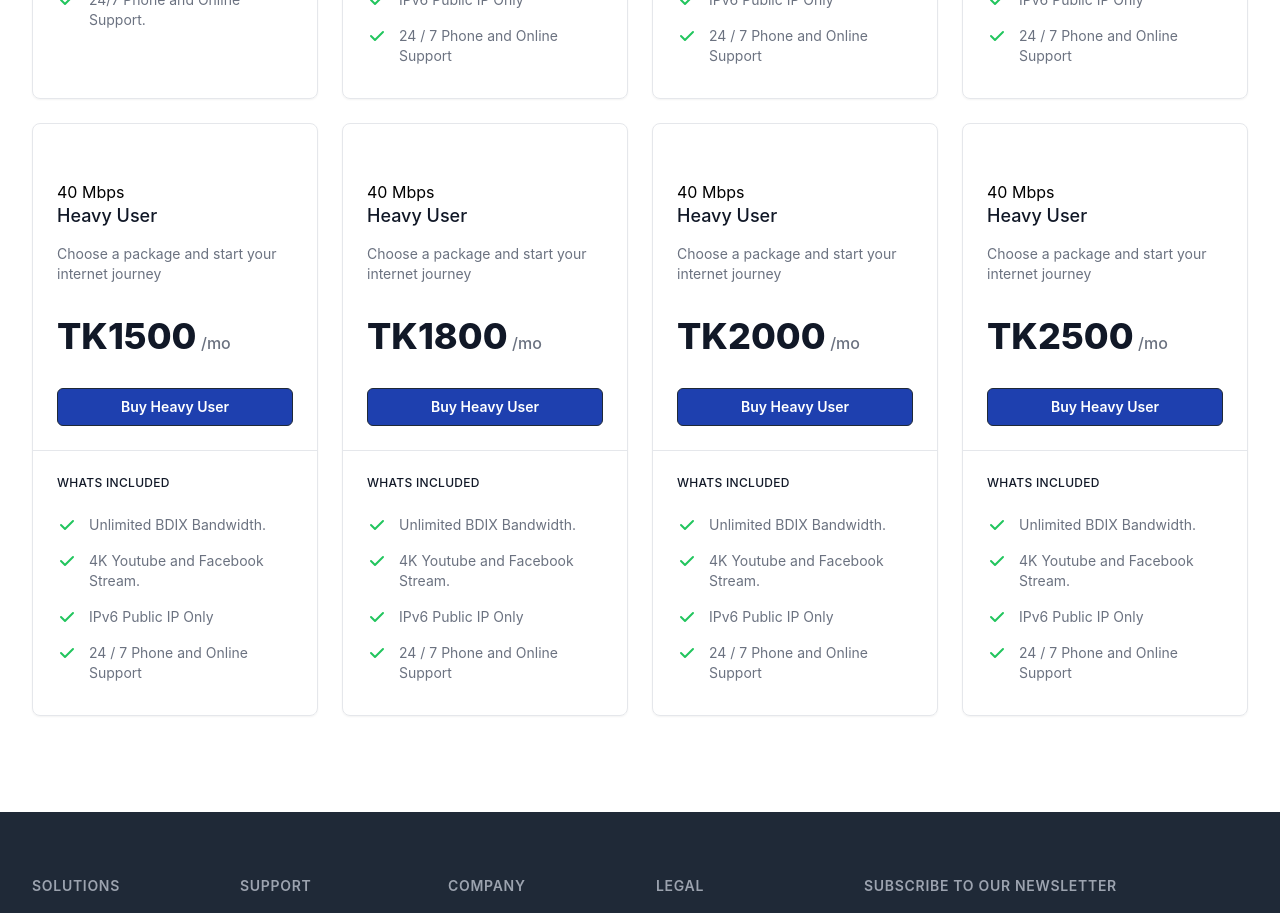
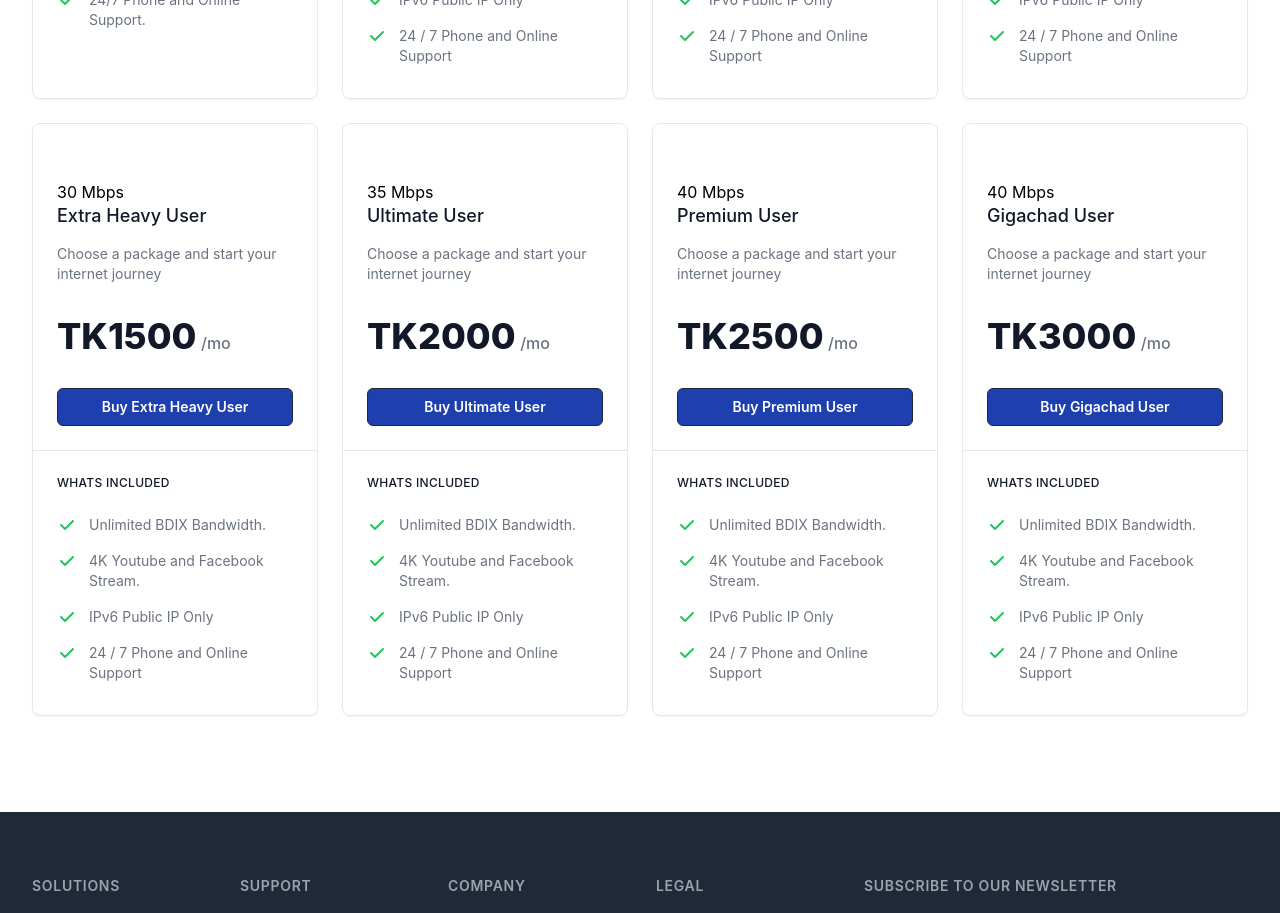
Before and after one commit to dark-archer1717/marketin-web, a Next.js app: page /pricing in a window 1280 px wide. Shown: the part 800-1713 px from the top of the page. Built offline with nearby package versions, Linux system fonts and the light colour scheme.

Commit message:
pricingfix

```diff
--- a/components/pricing/comprce.jsx
+++ b/components/pricing/comprce.jsx
@@ -4,13 +4,15 @@ const tiers = [
   {
     name: 'Basic',
     href: '/contact',
-    priceMonthly: ' 500',
+    packageSize: 10,
+    priceMonthly: ' 600',
     description: 'Choose a package and start your internet journey',
     includedFeatures: ['Unlimited BDIX Bandwidth', '4K Youtube and Facebook Stream.', '24/7 Phone and Online Support.'],
   },
   {
     name: 'Balanced',
     href: '/contact',
+    packageSize: 15,
     priceMonthly: 800,
     description: 'Choose a package and start your internet journey',
     includedFeatures: [
@@ -23,6 +25,7 @@ const tiers = [
   {
     name: 'Gamer',
     href: '/contact',
+    packageSize: 20,
     priceMonthly: 1000,
     description: 'Choose a package and start your internet journey',
     includedFeatures: [
@@ -35,6 +38,7 @@ const tiers = [
   {
     name: 'Heavy User',
     href: '/contact',
+    packageSize: 25,
     priceMonthly: 1200,
     description: 'Choose a package and start your internet journey',
     includedFeatures: [
@@ -45,8 +49,9 @@ const tiers = [
     ],
   },
   {
-    name: 'Heavy User',
+    name: 'Extra Heavy User',
     href: '/contact',
+    packageSize: 30,
     priceMonthly: 1500,
     description: 'Choose a package and start your internet journey',
     includedFeatures: [
@@ -57,8 +62,9 @@ const tiers = [
     ],
   },
   {
-    name: 'Heavy User',
+    name: 'Ultimate User',
     href: '/contact',
+    packageSize: 40,
     priceMonthly: 1800,
     description: 'Choose a package and start your internet journey',
     includedFeatures: [
@@ -118,7 +124,7 @@ export default function Comprice() {
               <div key={tier.name} className="border border-gray-200 rounded-lg shadow-sm divide-y divide-gray-200">
                 <div className="p-6" >
                   <p className='mt-8'>
-                    40 Mbps </p>
+                    {tier.packageSize} Mbps </p>
                   <h2 className="text-lg leading-6 font-medium text-gray-900">{tier.name}</h2>
                   <p className="mt-4 text-sm text-gray-500">{tier.description}</p>
                   <p className="mt-8">
--- a/components/pricing/extendedprice.jsx
+++ b/components/pricing/extendedprice.jsx
@@ -4,13 +4,15 @@ const tiers = [
   {
     name: 'Basic',
     href: '/contact',
-    priceMonthly: ' 500',
+    packageSize: 10,
+    priceMonthly: ' 600',
     description: 'Choose a package and start your internet journey',
     includedFeatures: ['Unlimited BDIX Bandwidth', '4K Youtube and Facebook Stream.', '24/7 Phone and Online Support.'],
   },
   {
     name: 'Balanced',
     href: '/contact',
+    packageSize: 15,
     priceMonthly: 800,
     description: 'Choose a package and start your internet journey',
     includedFeatures: [
@@ -23,6 +25,7 @@ const tiers = [
   {
     name: 'Gamer',
     href: '/contact',
+    packageSize: 20,
     priceMonthly: 1000,
     description: 'Choose a package and start your internet journey',
     includedFeatures: [
@@ -35,6 +38,7 @@ const tiers = [
   {
     name: 'Heavy User',
     href: '/contact',
+    packageSize: 25,
     priceMonthly: 1200,
     description: 'Choose a package and start your internet journey',
     includedFeatures: [
@@ -45,8 +49,9 @@ const tiers = [
     ],
   },
   {
-    name: 'Heavy User',
+    name: 'Extra Heavy User',
     href: '/contact',
+    packageSize: 30,
     priceMonthly: 1500,
     description: 'Choose a package and start your internet journey',
     includedFeatures: [
@@ -57,20 +62,9 @@ const tiers = [
     ],
   },
   {
-    name: 'Heavy User',
+    name: 'Ultimate User',
     href: '/contact',
-    priceMonthly: 1800,
-    description: 'Choose a package and start your internet journey',
-    includedFeatures: [
-      'Unlimited BDIX Bandwidth.',
-      '4K Youtube and Facebook Stream.',
-      'IPv6 Public IP Only',
-      '24 / 7 Phone and Online Support',
-    ],
-  },
-  {
-    name: 'Heavy User',
-    href: '/contact',
+    packageSize: 35,
     priceMonthly: 2000,
     description: 'Choose a package and start your internet journey',
     includedFeatures: [
@@ -81,9 +75,23 @@ const tiers = [
     ],
   },
   {
-    name: 'Heavy User',
+    name: 'Premium User',
     href: '/contact',
+    packageSize: 40,
     priceMonthly: 2500,
+    description: 'Choose a package and start your internet journey',
+    includedFeatures: [
+      'Unlimited BDIX Bandwidth.',
+      '4K Youtube and Facebook Stream.',
+      'IPv6 Public IP Only',
+      '24 / 7 Phone and Online Support',
+    ],
+  },
+  {
+    name: 'Gigachad User',
+    href: '/contact',
+    packageSize: 40,
+    priceMonthly: 3000,
     description: 'Choose a package and start your internet journey',
     includedFeatures: [
       'Unlimited BDIX Bandwidth.',
@@ -118,7 +126,7 @@ export default function Extendedprice() {
               <div key={tier.name} className="border border-gray-200 rounded-lg shadow-sm divide-y divide-gray-200">
                 <div className="p-6" >
                   <p className='mt-8'>
-                    40 Mbps </p>
+                    {tier.packageSize} Mbps </p>
                   <h2 className="text-lg leading-6 font-medium text-gray-900">{tier.name}</h2>
                   <p className="mt-4 text-sm text-gray-500">{tier.description}</p>
                   <p className="mt-8">
```
